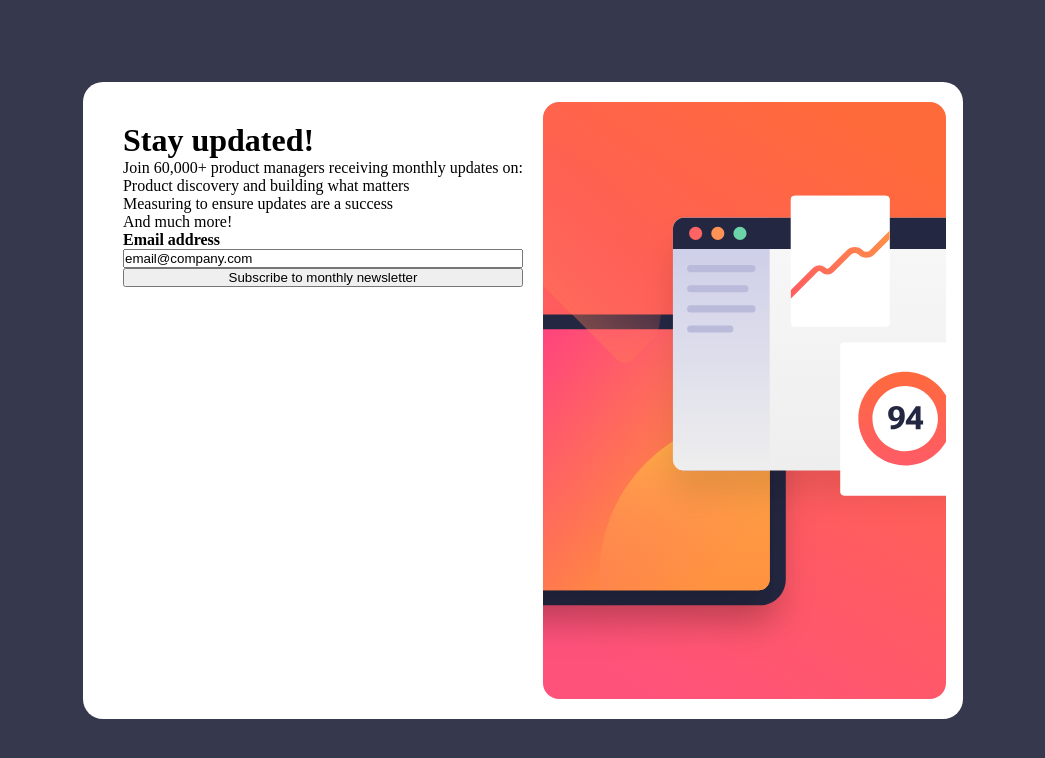
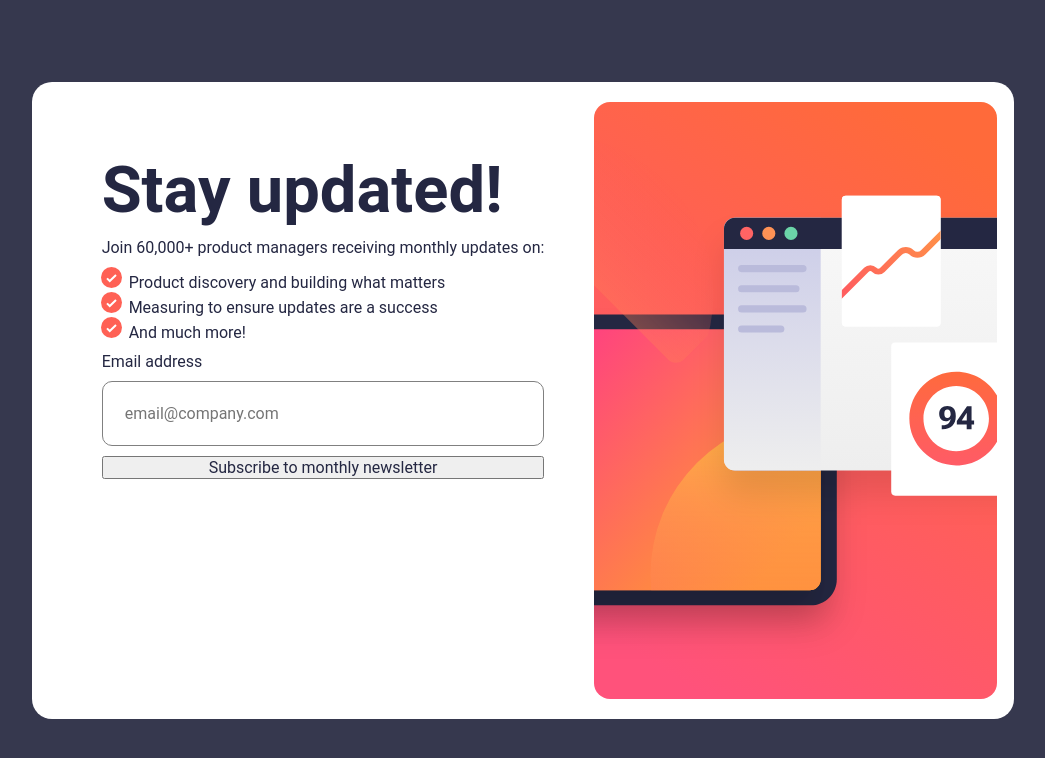
Before and after one commit to DeVerao/newsletter-sign-up-with-success-message-main, a plain HTML site: page index.html in a window 1280 px wide. Shown: the whole page, without its empty margins (117-1162 px from the left). Drawn offline with Linux system fonts and the light colour scheme.

Commit message:
style updated

```diff
--- a/index.html
+++ b/index.html
@@ -17,16 +17,22 @@
 
   <div class="container">
     <div class="newsletter">
-      <h1>Stay updated!</h1>
+      <h1 id="title">Stay updated!</h1>
 
       <p>Join 60,000+ product managers receiving monthly updates on:</p>
-
-      <p>Product discovery and building what matters</p>
-      <p>Measuring to ensure updates are a success</p>
-      <p>And much more!</p>
-
+      <ul id="list">
+        <li>
+          <p>Product discovery and building what matters</p>
+        </li>
+        <li>
+          <p>Measuring to ensure updates are a success</p>
+        </li>
+        <li>
+          <p>And much more!</p>
+        </li>
+      </ul>
       <h4>Email address</h4>
-      <input type="email" value="email@company.com">
+      <input type="email" placeholder="email@company.com" class="email-input">
 
       <button>Subscribe to monthly newsletter</button>
 
--- a/style.css
+++ b/style.css
@@ -2,6 +2,10 @@
     margin: 0px;
     padding: 0px;
     box-sizing: border-box;
+    font-size: 16px;
+    font-weight: 400;
+    color: hsl(234, 29%, 20%);
+    font-family: 'Roboto', sans-serif;
 }
 
 body {
@@ -27,5 +31,23 @@ body {
 .newsletter {
     display: flex;
     flex-direction: column;
-    padding: 20px;
+    gap: 10px;
+    padding: 50px;
 }
+
+#title {
+    font-size: 65px;
+    font-weight: 700;
+}
+
+#list {
+    padding-left: 27px;
+    list-style-image: url(./assets/images/icon-list.svg);
+}
+
+.email-input {
+    padding: 5%;
+    font-weight: 400;
+    border: 1px solid gray;
+    border-radius: 10px;
+}
```
